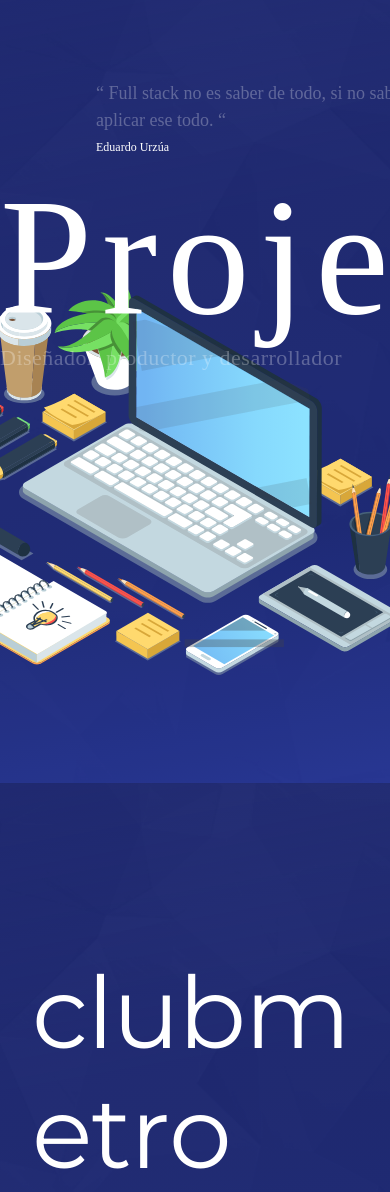
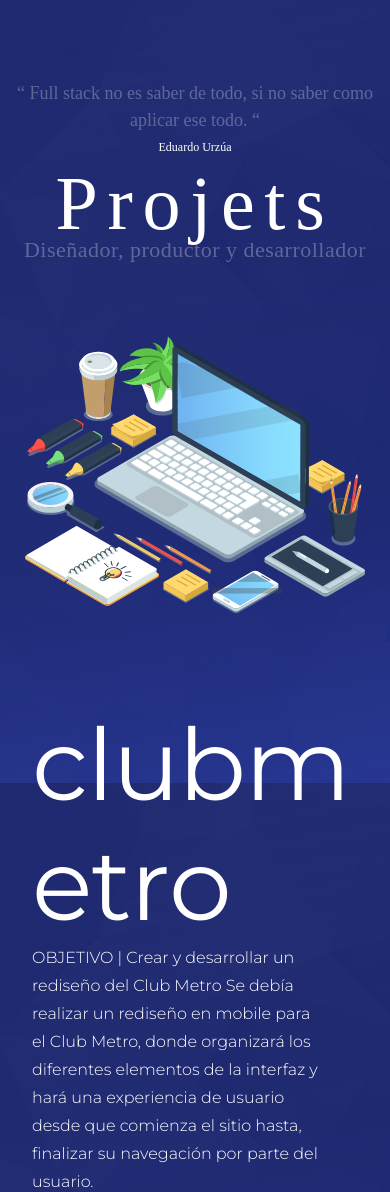
Before and after one commit to eurzua/e-urzua-portafolio, a PHP site: page /gallery.php in a window 390 px wide; the page is wider, and only the part inside the window is pictured. Shown: the part 61-1253 px from the top of that part. Run offline with PHP 8.4, Linux system fonts and the light colour scheme; some libraries are stand-ins or nearby versions.

Commit message:
changed and added breakpoints for responsive.

```diff
--- a/css/base.css
+++ b/css/base.css
@@ -240,6 +240,11 @@ button:focus {
   padding: 0.3rem;
   border-radius: 50%;
 }
+@media (max-width: 846px) {
+  .custom-nav .navbar .nav-list li a, .custom-nav .navbar .nav-actions li a {
+    padding: 0.5rem 0.75rem;
+  }
+}
 @media (max-width: 768px) {
   .custom-nav {
     display: block;
@@ -323,19 +328,23 @@ button:focus {
 /* header */
 
 .main__header-container{
-  background-position: 88% !important;
-  background-size: 480px !important;
-  background-repeat: no-repeat !important;
   height: 466px;
   width: 100%;
   margin: 140px 0 40px 0;
 }
 
-.main__header-container.main{ background: url(../img/main-figure.svg);}
+.main__header-container.main{
+  background: url(../img/main-figure.svg) 88% no-repeat;
+  background-size: 480px;
+}
 
-.main__header-container.projects{ background: url(../img/graphic-figure.svg);}
+.main__header-container.projects{ background: url(../img/graphic-figure.svg) 94% 70px no-repeat;
+  background-size: 480px;
+}
 
-.main__header-container.contact{ background: url(../img/contact-figure.svg);}
+.main__header-container.contact{ background: url(../img/contact-figure.svg) 93% 20px no-repeat;
+  background-size: 400px;
+}
 
 .main__header-title{
   font-family: Montserrat-Bold;
@@ -373,21 +382,32 @@ button:focus {
 }
 
 
-@media (max-width: 892px) {
+@media (max-width: 992px) {
   .main__header-container{
-    background-position: 88% 22em;
-    background-size: 480px;
-    background-repeat: no-repeat;
-    height: 800px;
+    background-position: center 16em !important;
+    background-size: 340px !important;
+    height: 592px;
     width: 100%;
-    margin: 80px 0 40px 0;
+    margin: 80px 0 0 0;
+    text-align: center;
   }
-  .main__header-title{margin-top: 0;}
-  .main__header-comments{width: 100%;}
+  .main__header-title{
+    margin-top: 0;
+    font-size: 120px;
+  }
+  .main__header-comments{
+    width: 100%;
+    margin: auto;
+  }
   .main__header-subtitle {
     font-size: 22px;
     margin-top: -20px;
   }
+}
+
+@media (max-width: 580px) {
+  .main__header-title{ font-size: 76px;}
+
 }
 
 /* Codrops links */
```
